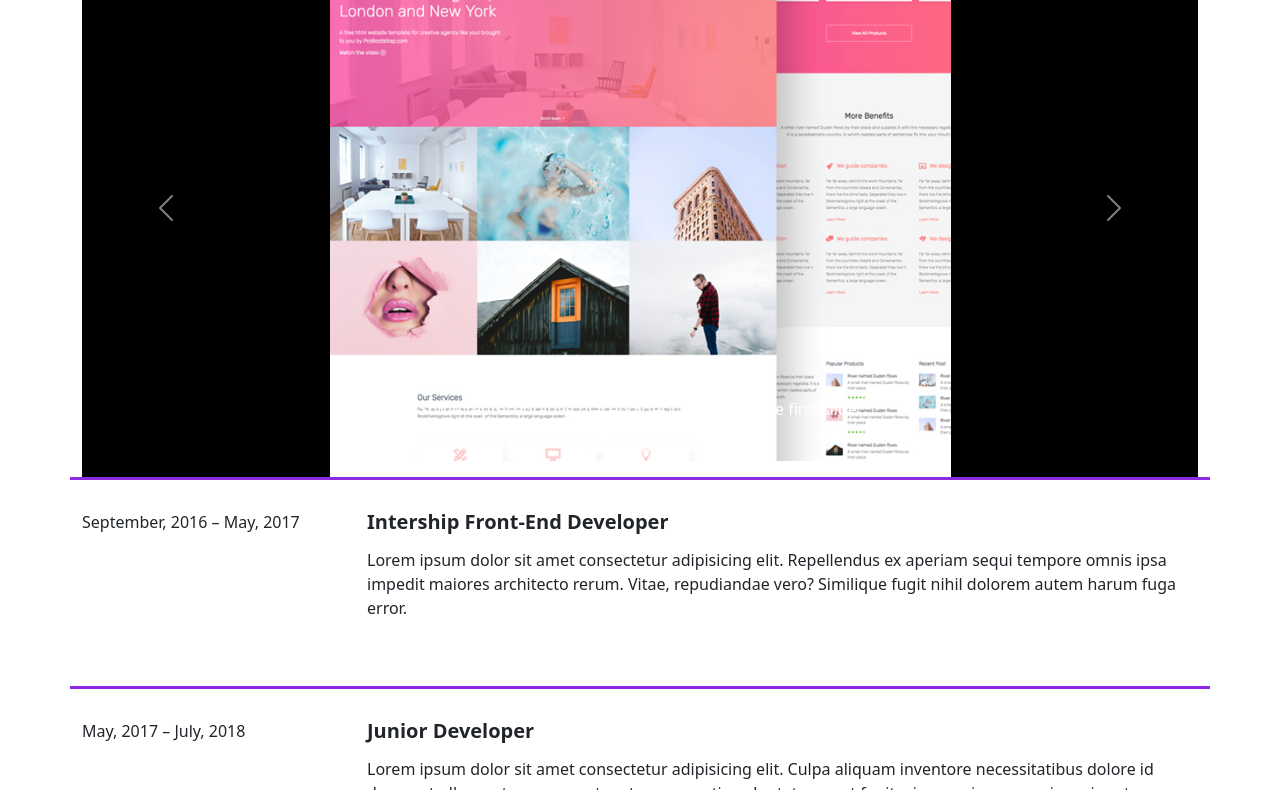
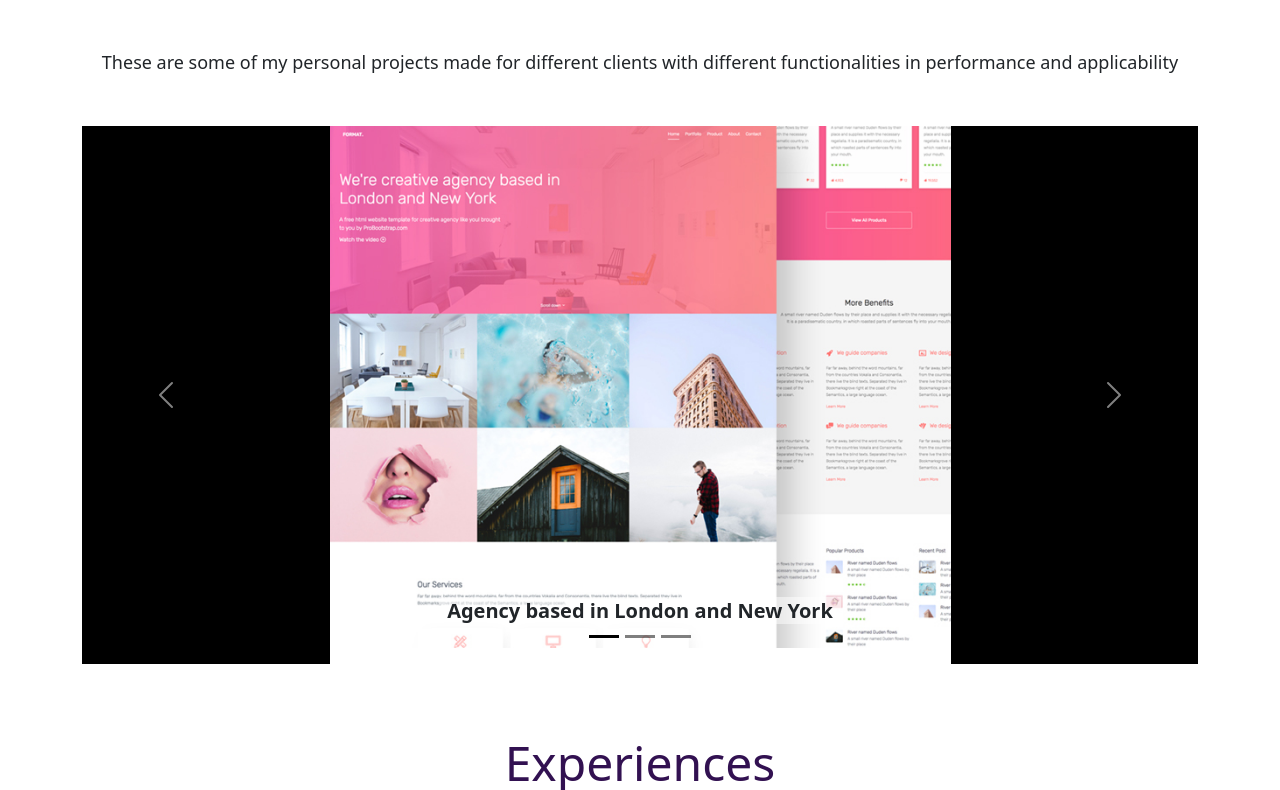
Before and after one commit to calin-zaharia/ptoject1.github.io, a website: page index.html in a window 1280 px wide. Shown: the part 715-1505 px from the top of the page. Drawn offline with nearby package versions, Linux system fonts and the light colour scheme.

Commit message:
content in homepage and hero section

```diff
--- a/css/style.css
+++ b/css/style.css
@@ -34,11 +34,44 @@
     color: #321151;
 }
 
+.home-title {
+    text-align: center;
+    padding: 20px 0;
+    font-size: 3rem;
+    color: #321151;
+    margin-bottom: 3rem;
+    margin-top: 50px;
+}
+.home-title span {
+    position: relative;
+    display: inline-block;
+}
+.home-title span::after {
+    content: "";
+    position: absolute;
+    top: 120%;
+    left: auto;
+    right: auto;
+    margin-left: -100%;
+    width: 100%;
+    max-width: 100%;
+    height: 5px;
+    background-color: #6531a1;
+}
+.description-title {
+    text-align: center;
+    font-weight: 500;
+    font-size: 18px;
+    margin-bottom: 50px;
+}
 
 
 .container-experience {
-    border-top: 3px solid blueviolet;
+    border-bottom: 3px solid blueviolet;
     padding: 30px 0 50px;
+}
+.container-experience:nth-last-child(1) {
+    border-bottom: 0px;
 }
 .container-experience h5 {
     font-weight: bold;
--- a/index.html
+++ b/index.html
@@ -66,39 +66,37 @@
         </div>
     </div>
     <div class="container-xl">
-        <h2>Experiences</h2>
-        <p>Lorem ipsum dolor sit amet consectetur, adipisicing elit. Cum sed, minima veniam voluptate perferendis facere!</p>
+
+        <h3 class="home-title"><span>Projects</span></h2>
+        <p class="description-title">These are some of my personal projects made for different clients with different functionalities in performance and applicability</p>
 
         <!-- Slider Projects -->
-        <div id="carouselExampleCaptions" class="carousel slide bg-black" data-bs-ride="false">
+        <div id="carouselExampleCaptions" class="carousel slide bg-black mb-5" data-bs-ride="false">
             <div class="carousel-indicators">
-                <button type="button" data-bs-target="#carouselExampleCaptions" data-bs-slide-to="0" class="active"
+                <button type="button" data-bs-target="#carouselExampleCaptions" data-bs-slide-to="0" class="bg-black active"
                     aria-current="true" aria-label="Slide 1"></button>
                 <button type="button" data-bs-target="#carouselExampleCaptions" data-bs-slide-to="1"
-                    aria-label="Slide 2"></button>
+                    aria-label="Slide 2" class="bg-black"></button>
                 <button type="button" data-bs-target="#carouselExampleCaptions" data-bs-slide-to="2"
-                    aria-label="Slide 3"></button>
+                    aria-label="Slide 3" class="bg-black"></button>
             </div>
             <div class="carousel-inner">
                 <div class="carousel-item text-center active">
                     <img src="images/slider1.png" class="" alt="Project 1">
-                    <div class="carousel-caption d-none d-md-block">
-                        <h5>First slide label</h5>
-                        <p>Some representative placeholder content for the first slide.</p>
+                    <div class="carousel-caption d-none d-md-block text-dark">
+                        <h5 class="fw-bold bg-opacity-50 d-inline px-2 bg-white">Agency based in London and New York</h5>
                     </div>
                 </div>
                 <div class="carousel-item text-center">
                     <img src="images/slider2.png" class="" alt="Project 2">
-                    <div class="carousel-caption d-none d-md-block">
-                        <h5>Second slide label</h5>
-                        <p>Some representative placeholder content for the second slide.</p>
+                    <div class="carousel-caption d-none d-md-block text-dark">
+                        <h5 class="fw-bold bg-opacity-50 d-inline px-2 bg-white">Company Presentation</h5>
                     </div>
                 </div>
                 <div class="carousel-item text-center">
                     <img src="images/slider3.png" class="" alt="Project 3">
-                    <div class="carousel-caption d-none d-md-block">
-                        <h5>Third slide label</h5>
-                        <p>Some representative placeholder content for the third slide.</p>
+                    <div class="carousel-caption d-none d-md-block text-dark">
+                        <h5 class="fw-bold bg-opacity-50 d-inline px-2 bg-white">Personal Photography Presentation</h5>
                     </div>
                 </div>
             </div>
@@ -113,6 +111,8 @@
         </div>
 
         <!-- Personal History -->
+        <h3 class="home-title"><span> Experiences</span></h2>
+
         <div class="container-experience row">
             <p class="col-md-3">September, 2016 – May, 2017</p>
             <div class="right-experience col-md-9">
```
Also changed, not shown: aboutme.html (+1 -0 lines), contactme.html (+1 -0 lines).
